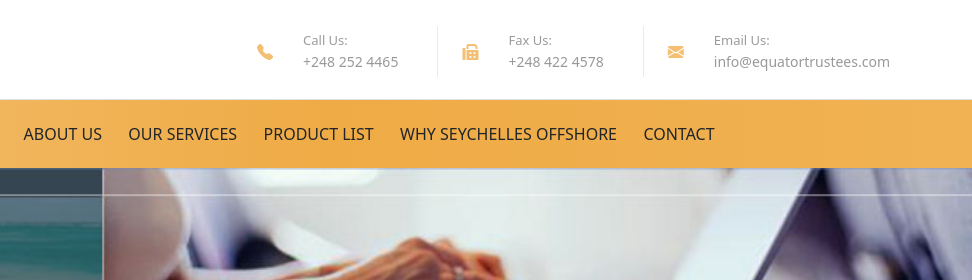
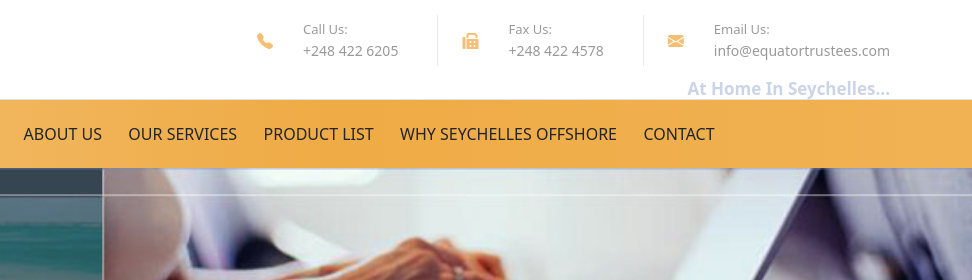
Before and after one commit to chantillyllc/equatortrustees, a website: page dist/index.html in a window 1280 px wide. Shown: the top 280 px of the page, 308-1280 px from the left. Drawn offline with nearby package versions, Linux system fonts and the light colour scheme.

Commit message:
update header and contact

```diff
--- a/dist/css/style.css
+++ b/dist/css/style.css
@@ -1,5 +1,6 @@
 :root {
   --clr-gray: #cbd3e6;
+  --clr-gray-dark: #cbd4e6;
   --clr-theme: #f3bf72;
   --linear-gold: linear-gradient(
     to right,
@@ -100,6 +101,10 @@ ul {
   color: var(--clr-gray);
 }
 
+.text-gray-dark {
+  color: var(--clr-gray-dark);
+}
+
 .text-theme {
   color: var(--clr-theme);
 }
--- a/dist/index.html
+++ b/dist/index.html
@@ -65,7 +65,7 @@
     <header>
       <nav class="navbar navbar-expand-md border-bottom py-0 py-md-2">
         <div
-          class="container justify-content-center justify-content-lg-between"
+          class="container justify-content-center justify-content-lg-between align-items-end"
         >
           <a class="navbar-brand" href="index.html">
             <img
@@ -76,14 +76,15 @@
               height="100"
             />
           </a>
-          <ul class="nav d-none d-lg-flex align-items-center contact__list">
+          <div class="d-none d-lg-flex flex-column align-items-end">
+            <ul class="nav align-items-center contact__list mb-3">
               <li
                 class="nav-item position-relative d-flex align-items-center pe-4 me-4"
               >
                 <i class="bi bi-telephone-fill text-theme fs-16 mr-14"></i>
                 <div class="nav-link">
                   <span>Call Us:</span
-                ><strong class="d-block fs-14 mt-2">+248 252 4465</strong>
+                  ><strong class="d-block fs-14 mt-2">+248 422 6205</strong>
                 </div>
               </li>
               <li
@@ -105,6 +106,10 @@
                 </div>
               </li>
             </ul>
+            <p class="text-capitalize text-gray-dark lh-sm fw-600 fs-17 m-0">
+              At home in Seychelles...
+            </p>
+          </div>
         </div>
       </nav>
 
```
Also changed, not shown: dist/about.html (+1 -1 lines), dist/companyLicence.html (+1 -1 lines), dist/contact.html (+8 -1 lines), dist/internationalTrusts.html (+1 -1 lines), dist/products.html (+2 -2 lines), dist/services.html (+1 -1 lines), dist/seychellesIBC.html (+1 -1 lines), dist/whyOffshore.html (+1 -1 lines), dist/yachtRegistration.html (+1 -1 lines), dist/img/android-chrome-192x192.png (added), dist/img/android-chrome-512x512.png (added), dist/img/apple-touch-icon.png (added), dist/img/favicon-16x16.png (added), dist/img/favicon-32x32.png (added), 2 more files. Lines whose indentation alone changed are shown as unchanged.
